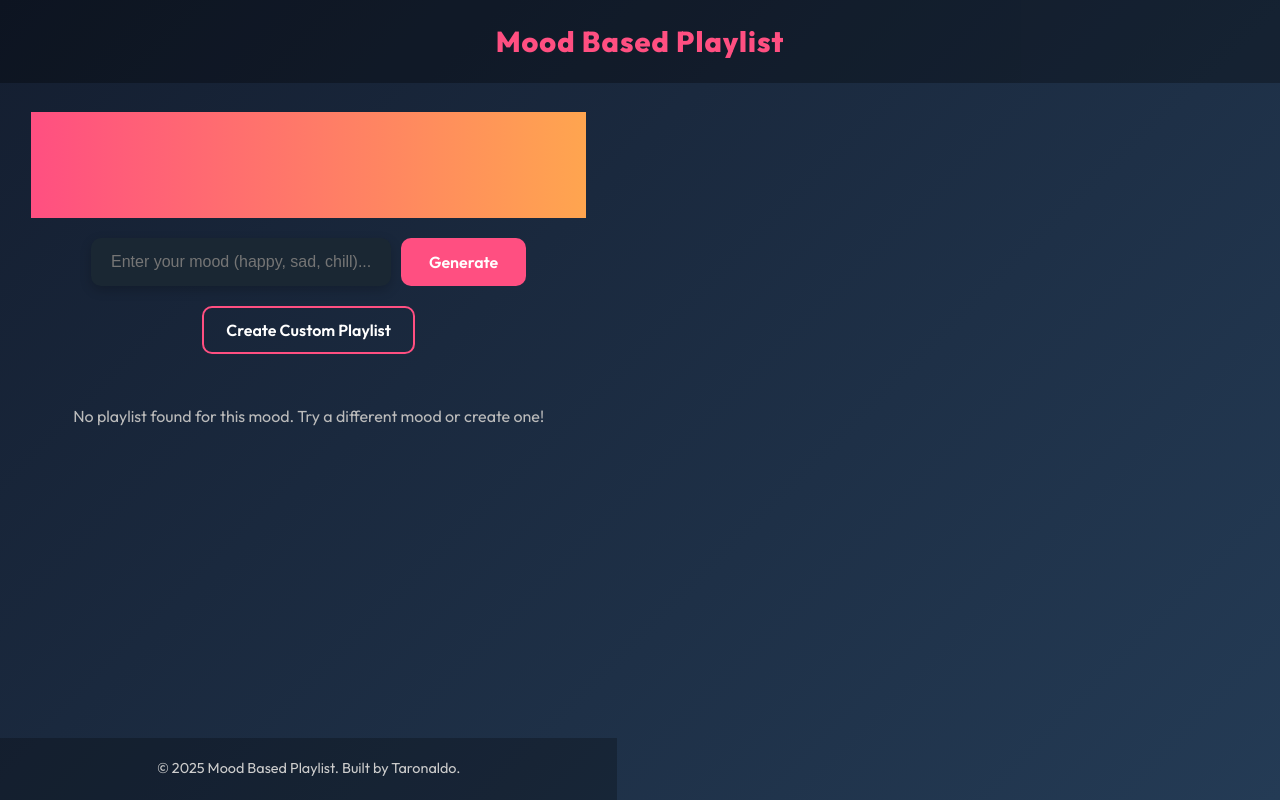
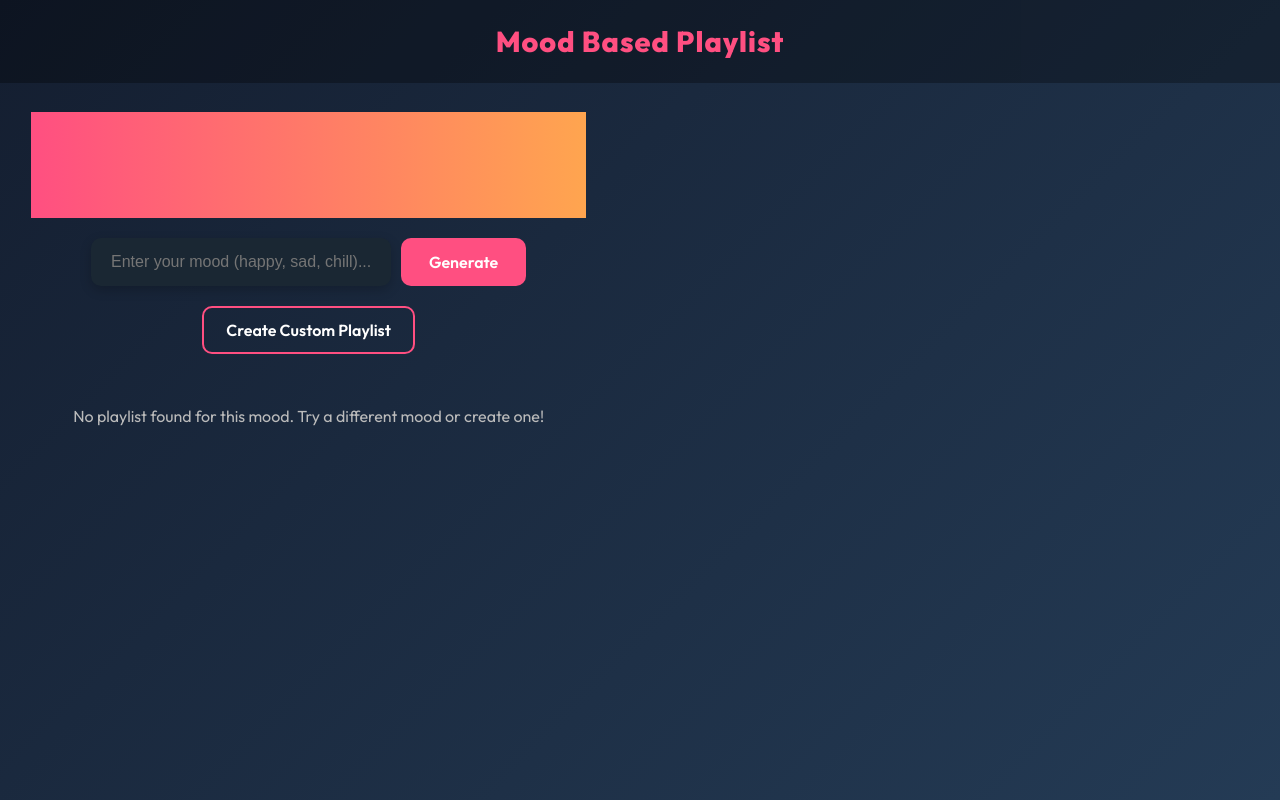
Before and after one commit to stroxzu/miniprojectt, a React (Vite) app in the folder MINIPROJECT/: page / in a window 1280 px wide. Built offline with nearby package versions, Linux system fonts and the light colour scheme.

Commit message:
footer removed

```diff
--- a/MINIPROJECT/src/App.jsx
+++ b/MINIPROJECT/src/App.jsx
@@ -216,10 +216,7 @@ function App() {
       {/* Hidden audio element */}
       <audio ref={audioRef} />
 
-      {/* Footer */}
-      <footer className="footer">
-        <p>© 2025 Mood Based Playlist. Built by Taronaldo.</p>
-      </footer>
+
     </div>
   );
 }
```
